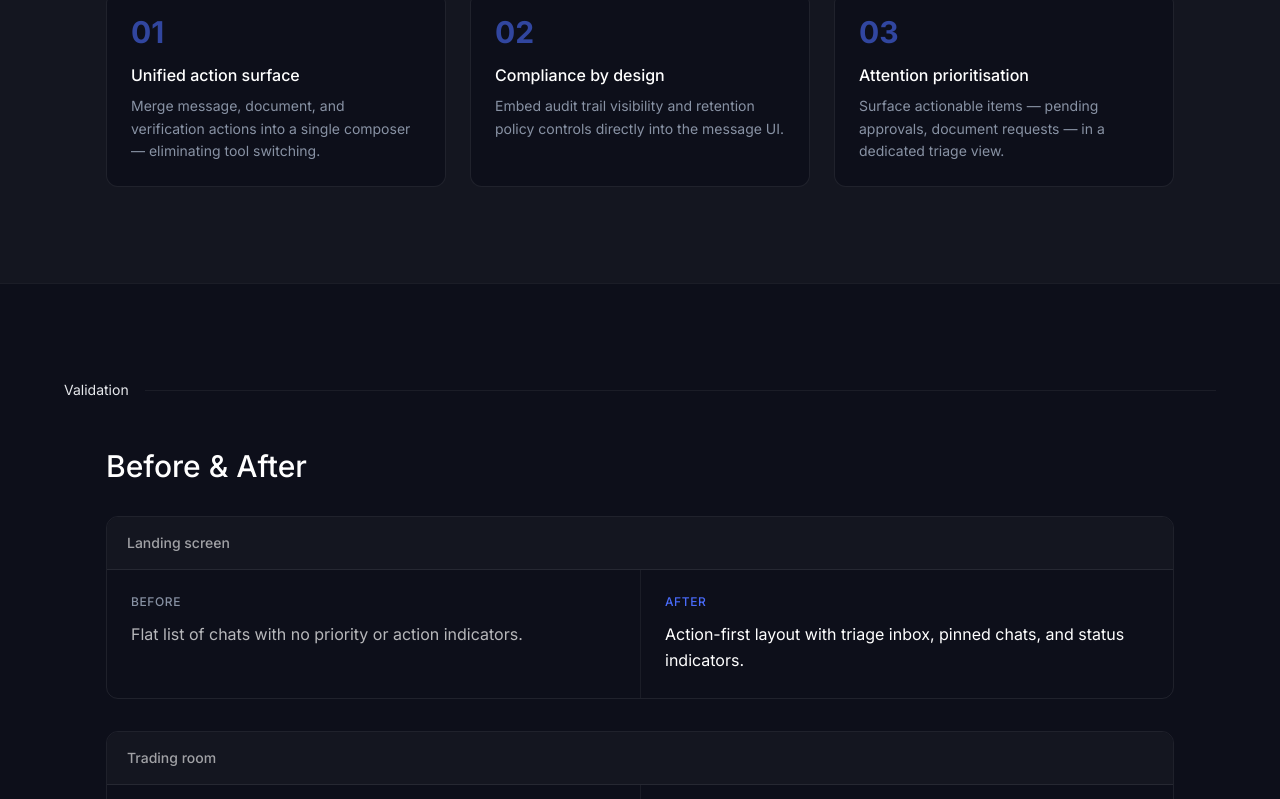
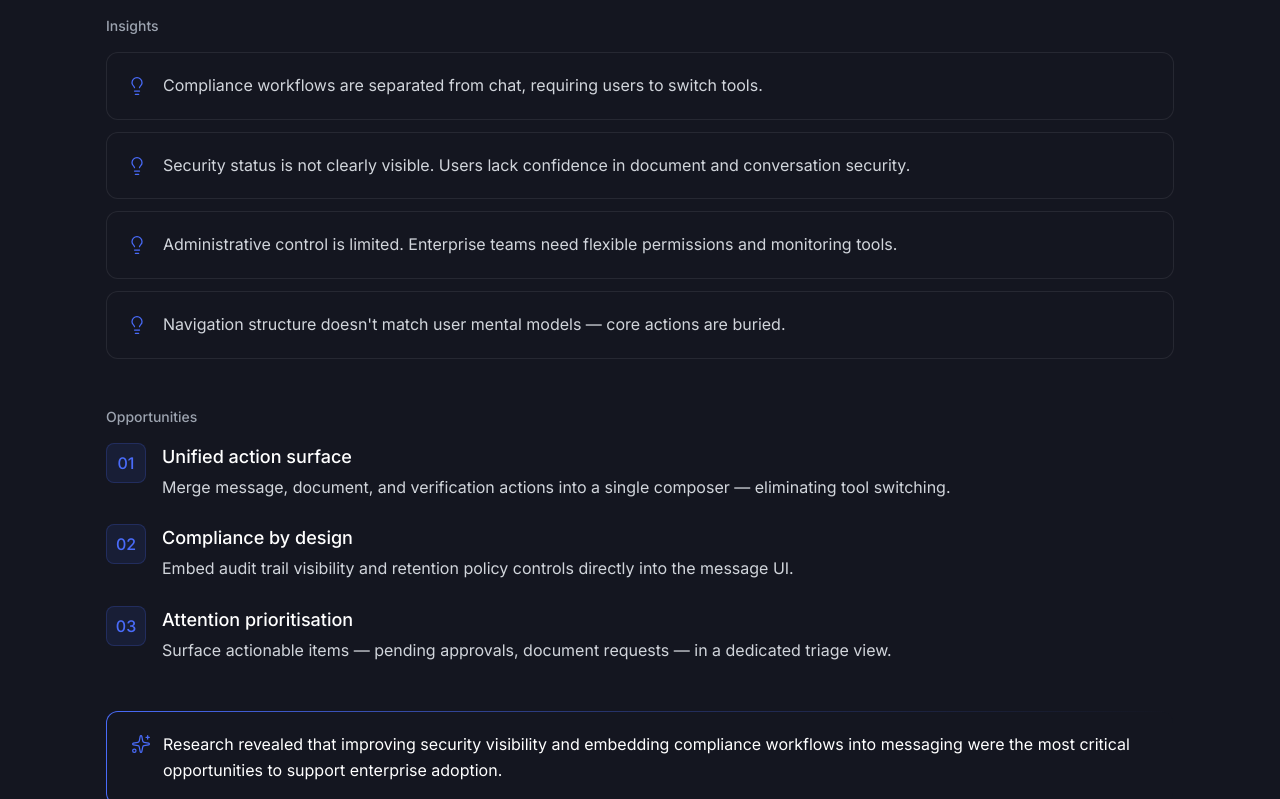
Before and after one commit to AlonaRyzhenko/alyona-portfolio, a Next.js app: page /work/messenger in a window 1280 px wide. Shown: the part 3981-4780 px from the top of the page. Built offline with nearby package versions, Linux system fonts and the light colour scheme.

Commit message:
Insights & Opportunities: add insights, restructure opportunities, summary card; fix research spacing

```diff
--- a/app/work/messenger/MessengerCaseStudy.tsx
+++ b/app/work/messenger/MessengerCaseStudy.tsx
@@ -2,7 +2,7 @@
 
 import { motion } from "framer-motion";
 import Link from "next/link";
-import { Search, BarChart3, Network, CircleCheck, Lightbulb } from "lucide-react";
+import { Search, BarChart3, Network, CircleCheck, Lightbulb, Sparkles } from "lucide-react";
 
 const COVER_IMG = "/messenger.png";
 
@@ -82,6 +82,13 @@ const opportunities = [
     title: "Attention prioritisation",
     text: "Surface actionable items — pending approvals, document requests — in a dedicated triage view.",
   },
+];
+
+const insights = [
+  "Compliance workflows are separated from chat, requiring users to switch tools.",
+  "Security status is not clearly visible. Users lack confidence in document and conversation security.",
+  "Administrative control is limited. Enterprise teams need flexible permissions and monitoring tools.",
+  "Navigation structure doesn't match user mental models — core actions are buried.",
 ];
 
 const beforeAfter = [
@@ -351,10 +358,10 @@ export default function MessengerCaseStudy() {
                 <motion.h2 variants={fadeUp} className="text-3xl font-medium mb-6">
                   Competitive analysis
                 </motion.h2>
-                <motion.p variants={fadeUp} className="text-[#D1D5DB] text-base leading-[1.7] max-w-[880px] mb-6">
+                <motion.p variants={fadeUp} className="text-[#D1D5DB] text-base leading-[1.7] max-w-[880px] mb-10">
                   Existing tools optimize for speed or compliance — but none combine both with integrated document workflows.
                 </motion.p>
-                <motion.div variants={fadeUp} className="rounded-xl p-[1px] bg-gradient-to-r from-accent via-accent/30 to-transparent mb-8 max-w-[560px]">
+                <motion.div variants={fadeUp} className="rounded-xl p-[1px] bg-gradient-to-r from-accent via-accent/30 to-transparent mb-10 max-w-[560px]">
                   <div className="rounded-[11px] bg-card px-5 py-4 flex items-center gap-3">
                     <Lightbulb className="w-5 h-5 text-accent flex-shrink-0" strokeWidth={1.5} />
                     <span className="text-white text-base">Combine secure messaging + document workflows.</span>
@@ -430,25 +437,52 @@ export default function MessengerCaseStudy() {
               initial="hidden"
               whileInView="show"
               viewport={{ once: true, margin: "-80px" }}
-              className="grid sm:grid-cols-3 gap-6"
+              className="flex flex-col gap-12"
             >
+              {/* Insights */}
+              <div className="flex flex-col gap-4">
+                <h3 className="text-[#9CA3AF] text-sm font-medium">Insights</h3>
+                <div className="flex flex-col gap-3">
+                  {insights.map((text) => (
+                    <motion.div
+                      key={text}
+                      variants={fadeUp}
+                      className="p-5 rounded-xl bg-card border border-white/[0.08] flex items-center gap-4"
+                    >
+                      <Lightbulb className="w-5 h-5 text-accent flex-shrink-0" strokeWidth={1.5} />
+                      <p className="text-[#D1D5DB] text-base leading-[1.6]">{text}</p>
+                    </motion.div>
+                  ))}
+                </div>
+              </div>
+
+              {/* Opportunities */}
+              <div className="flex flex-col gap-4">
+                <h3 className="text-[#9CA3AF] text-sm font-medium">Opportunities</h3>
+                <div className="flex flex-col gap-6">
                   {opportunities.map((o) => (
-                <motion.div
-                  key={o.num}
-                  variants={fadeUp}
-                  className="p-6 rounded-xl bg-bg border border-white/[0.08] flex flex-col gap-4"
-                >
-                  <span className="text-accent/60 text-3xl font-bold leading-none">
+                    <motion.div key={o.num} variants={fadeUp} className="flex items-start gap-4">
+                      <span className="w-10 h-10 rounded-lg bg-accent/10 border border-accent/20 flex items-center justify-center text-accent font-medium flex-shrink-0">
                         {o.num}
                       </span>
                       <div>
-                    <h3 className="text-base font-medium text-white mb-2">
-                      {o.title}
-                    </h3>
-                    <p className="text-[#8892a4] text-sm leading-[1.6]">{o.text}</p>
+                        <h4 className="text-white text-lg font-medium mb-1">{o.title}</h4>
+                        <p className="text-[#D1D5DB] text-base leading-[1.6]">{o.text}</p>
                       </div>
                     </motion.div>
                   ))}
+                </div>
+              </div>
+
+              {/* Summary */}
+              <motion.div variants={fadeUp} className="rounded-xl p-[1px] bg-gradient-to-r from-accent via-accent/30 to-transparent">
+                <div className="rounded-[11px] bg-card px-6 py-5 flex items-start gap-3">
+                  <Sparkles className="w-5 h-5 text-accent flex-shrink-0 mt-0.5" strokeWidth={1.5} />
+                  <span className="text-white text-base leading-[1.6]">
+                    Research revealed that improving security visibility and embedding compliance workflows into messaging were the most critical opportunities to support enterprise adoption.
+                  </span>
+                </div>
+              </motion.div>
             </motion.div>
           </div>
         </div>
```
Lines whose indentation alone changed are shown as unchanged.
